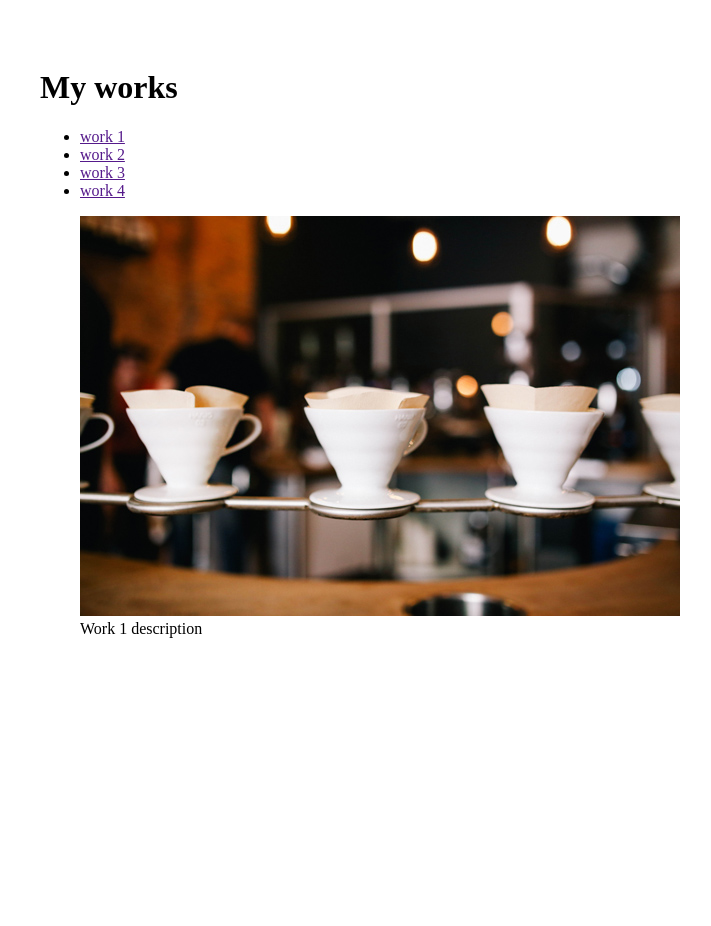
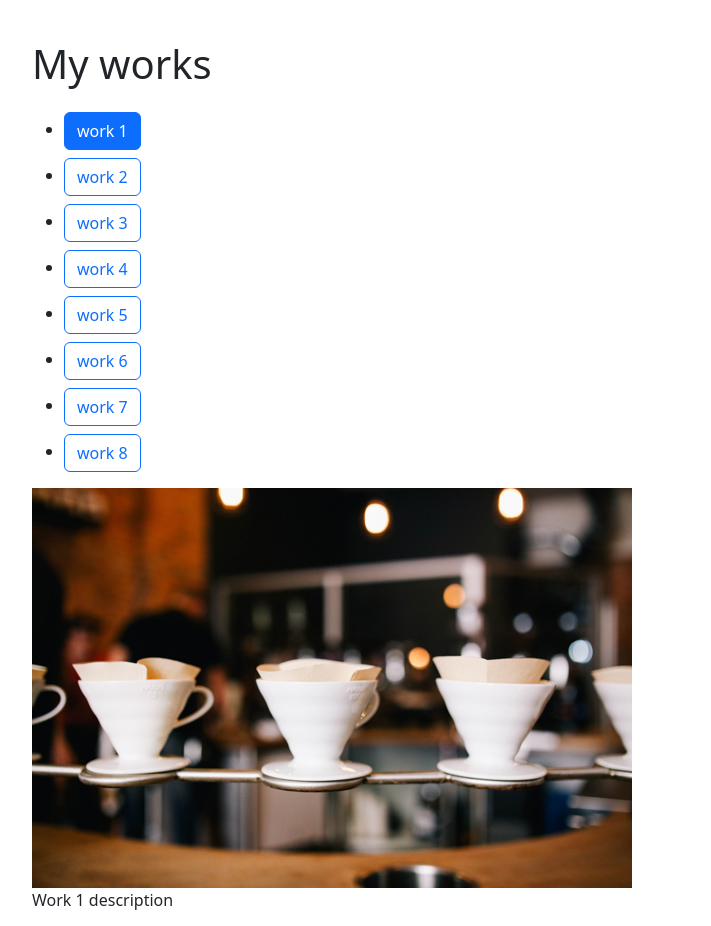
Before and after one commit to yoonji220/portfolio-ex, a React (Vite) app: page / in a window 1280 px wide. Shown: the top 926 px of the page, without its empty margins (8-719 px from the left). Before the commit the page ends 800 px from the top, so only its background shows below. Built offline with nearby package versions, Linux system fonts and the light colour scheme.

Commit message:
feat: enhance portfolio layout with Bootstrap, add navigation buttons, and improve component structure

```diff
--- a/index.html
+++ b/index.html
@@ -4,7 +4,13 @@
     <meta charset="UTF-8" />
     <link rel="icon" type="image/svg+xml" href="/favicon.svg" />
     <meta name="viewport" content="width=device-width, initial-scale=1.0" />
-    <title>portfolio-ex</title>
+    <title>react-basic</title>
+    <link
+      href="https://cdn.jsdelivr.net/npm/bootstrap@5.3.8/dist/css/bootstrap.min.css"
+      rel="stylesheet"
+      integrity="sha384-sRIl4kxILFvY47J16cr9ZwB07vP4J8+LH7qKQnuqkuIAvNWLzeN8tE5YBujZqJLB"
+      crossorigin="anonymous"
+    />
   </head>
   <body>
     <div id="root"></div>
--- a/src/App.jsx
+++ b/src/App.jsx
@@ -30,22 +30,76 @@ function App() {
       url: "images/img-4.jpg",
       desc: "Work 4 description",
     },
+    {
+      id: 5,
+      title: "work 5",
+      url: "images/img-1.jpg",
+      desc: "Work 5 description",
+    },
+    {
+      id: 6,
+      title: "work 6",
+      url: "images/img-2.jpg",
+      desc: "Work 6 description",
+    },
+    {
+      id: 7,
+      title: "work 7",
+      url: "images/img-3.jpg",
+      desc: "Work 7 description",
+    },
+    {
+      id: 8,
+      title: "work 8",
+      url: "images/img-4.jpg",
+      desc: "Work 8 description",
+    },
   ];
 
   const [id, setId] = useState(1);
   const work = works.find(w => w.id === id);
 
+  const handlePrev = () => {
+    setId(prevId => (prevId === 1 ? works.length : prevId - 1));
+  };
+
+  const handleNext = () => {
+    setId(prevId => (prevId === works.length ? 1 : prevId + 1));
+  };
+
   return (
     <>
-      <Header />
+      <Header
+        onChangeMode={() => {
+          setId(1);
+        }}
+      />
       <Nav
         data={works}
+        id={id}
         onChangeMode={id => {
           setId(id);
         }}
       />
 
-      <Figure data={work} />
+      {work && <Figure data={work} />}
+
+      <div className="d-flex gap-2 mt-3">
+        <button
+          type="button"
+          className="btn btn-secondary"
+          onClick={handlePrev}
+        >
+          이전
+        </button>
+        <button
+          type="button"
+          className="btn btn-secondary"
+          onClick={handleNext}
+        >
+          다음
+        </button>
+      </div>
     </>
   );
 }
--- a/src/components/Figure.jsx
+++ b/src/components/Figure.jsx
@@ -1,8 +1,12 @@
 function Figure({ data }) {
+  if (!data) return null;
+
+  const { url, desc, title } = data;
+
   return (
     <figure>
-      <img alt="img-1" src={data.url} />
-      <figcaption>{data.desc}</figcaption>
+      <img alt={title} src={url} />
+      <figcaption>{desc}</figcaption>
     </figure>
   );
 }
--- a/src/components/Header.jsx
+++ b/src/components/Header.jsx
@@ -1,7 +1,9 @@
-function Header() {
+function Header({ onChangeMode }) {
   return (
     <header>
-      <h1>My works</h1>
+      <h1 className="mb-4" onClick={onChangeMode}>
+        My works
+      </h1>
     </header>
   );
 }
--- a/src/components/Nav.jsx
+++ b/src/components/Nav.jsx
@@ -1,21 +1,23 @@
-function Nav({ data, onChangeMode }) {
+function Nav({ data, id, onChangeMode }) {
   const lists = data.map(work => (
     <li key={work.id}>
-      <a
-        href=""
-        onClick={e => {
-          e.preventDefault();
+      <button
+        type="button"
+        className={`btn ${
+          work.id === id ? "btn-primary" : "btn-outline-primary"
+        }`}
+        onClick={() => {
           onChangeMode(work.id);
         }}
       >
         {work.title}
-      </a>
+      </button>
     </li>
   ));
 
   return (
     <nav>
-      <ul>{lists}</ul>
+      <ul className="d-flex flex-column gap-2">{lists}</ul>
     </nav>
   );
 }
```
